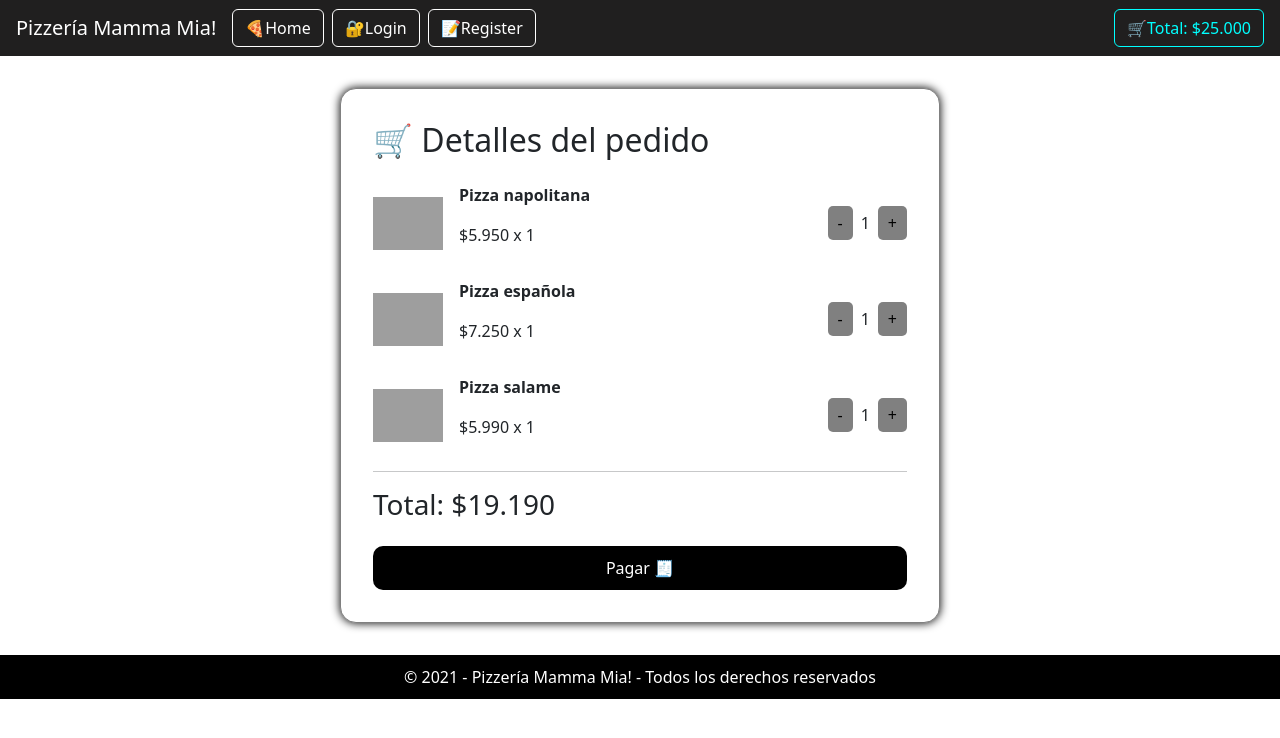
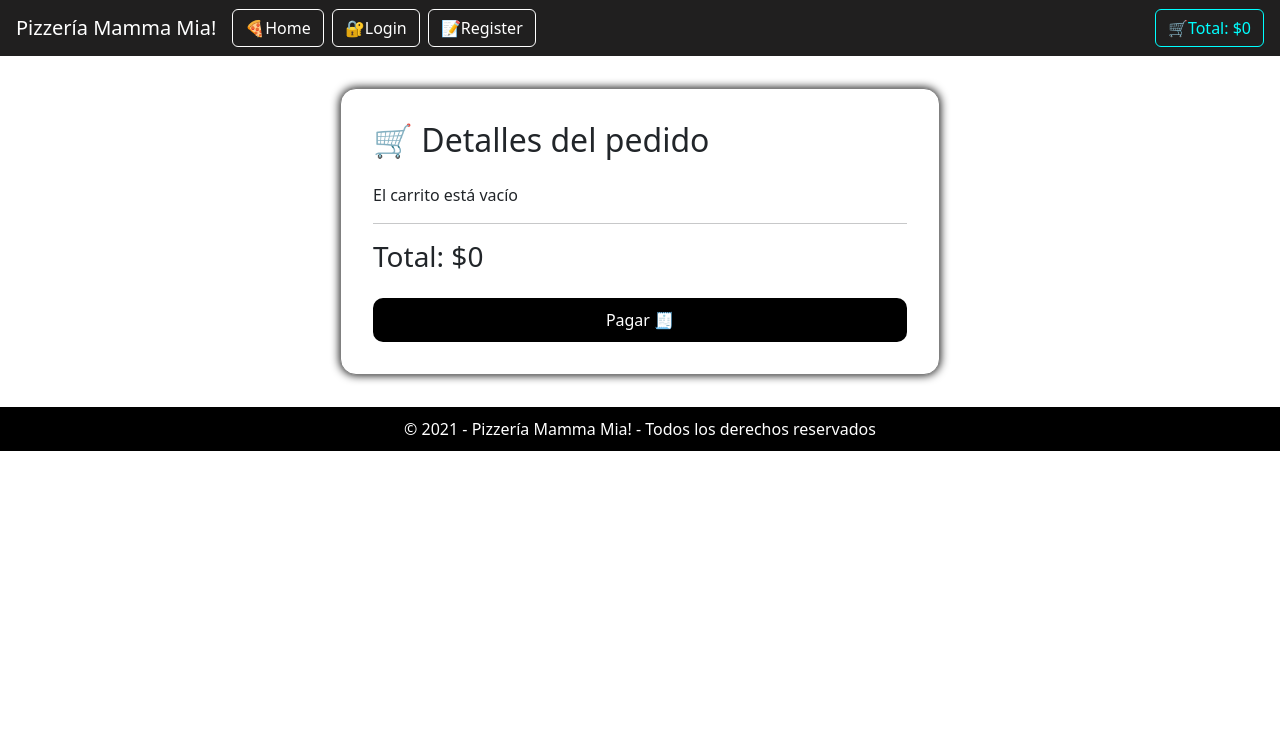
Before and after one commit to FranciBW/hito-1Pizzeria-Mamma-Mia, a React (Vite) app: page /cart in a window 1280 px wide. Shown: the top 738 px of the page. Built offline with nearby package versions, Linux system fonts and the light colour scheme; grey boxes are pictures that could not be loaded.

Commit message:
context agregado

```diff
--- a/src/components/Header.jsx
+++ b/src/components/Header.jsx
@@ -2,9 +2,9 @@ import React from 'react'
 
 const Header = () => {
   return (
-    <header class="fondo">
-      <div class="overlay"></div>
-      <div class="titulos">
+    <header className="fondo">
+      <div className="overlay"></div>
+      <div className="titulos">
         <h1>¡Pizzería Mamma Mía!</h1>
         <h6>¡Tenemos las mejores pizzas que podrás encontrar!</h6>
         <hr />
--- a/src/components/Navbar.jsx
+++ b/src/components/Navbar.jsx
@@ -1,9 +1,11 @@
-import React from 'react'
+import React, { useContext } from 'react'
 import { Link } from 'react-router-dom';
+import { CartContext } from '../context/CartContext';
 
 const Navbar = () => {
-  const total = 25000;
-  const token = false;
+  const { cart } = useContext(CartContext)
+  const total = cart.reduce((sum, item) => sum + item.price * item.count, 0)
+  const token = false
   return (
     <nav className="navbar navbar-expand-lg px-3">
       <Link className="navbar-brand me-3" to="/">Pizzería Mamma Mia!</Link>
--- /dev/null
+++ b/src/context/CartContext.jsx
@@ -0,0 +1,15 @@
+import { createContext, useState } from "react"
+
+export const CartContext = createContext()
+
+const CartProvider = ({ children }) => {
+  const [cart, setCart] = useState([])
+
+  return (
+    <CartContext.Provider value={{ cart, setCart }}>
+      {children}
+    </CartContext.Provider>
+  )
+}
+
+export default CartProvider
--- a/src/index.css
+++ b/src/index.css
@@ -202,10 +202,15 @@ body{
   border: 1px solid black;
   border-radius: 10px;
   padding-inline: 10px;
+  transition: transform 0.05s ease;
 }
 
 .card-buttons button:hover{
   background-color: gray;
+}
+
+.card-buttons button:active{
+  transform: scale(0.96);
 }
 
 .pizza-detail {
@@ -277,10 +282,15 @@ body{
   border-radius: 15px;
   cursor: pointer;
   display: block;
+  transition: transform 0.05s ease;
 }
 
 .register button:hover{
   background-color: aqua;
+}
+
+.register button:active{
+  transform: scale(0.96);
 }
 
 .login {
@@ -314,10 +324,15 @@ body{
   border-radius: 15px;
   cursor: pointer;
   display: block;
+  transition: transform 0.05s ease;
 }
 
 .login button:hover{
   background-color: aqua;
+}
+
+.login button:active{
+  transform: scale(0.96);
 }
 
 .cart {
@@ -380,10 +395,14 @@ body{
   border-radius: 10px;
   font-size: 1rem;
   cursor: pointer;
+  transition: transform 0.05s ease;
 }
 
 .pay-btn:hover {
   background-color: gray;
+}
+.pay-btn:active {
+   transform: scale(0.96);
 }
 
 .profile-card{
@@ -404,8 +423,13 @@ body{
   border-radius: 15px;
   cursor: pointer;
   display: block;
+  transition: transform 0.05s ease;
 }
 
 .profile-card button:hover{
   background-color: aqua;
 }
+
+.profile-card button:active{
+  transform: scale(0.96);
+}
--- a/src/main.jsx
+++ b/src/main.jsx
@@ -4,11 +4,14 @@ import './index.css'
 import App from './App.jsx'
 import 'bootstrap/dist/css/bootstrap.min.css'
 import { BrowserRouter } from 'react-router-dom'
+import CartProvider from './context/CartContext.jsx'
 
 createRoot(document.getElementById('root')).render(
   <StrictMode>
     <BrowserRouter>
+    <CartProvider>
       <App />
+    </CartProvider>
     </BrowserRouter>
   </StrictMode>
 )
--- a/src/views/CartPage.jsx
+++ b/src/views/CartPage.jsx
@@ -1,8 +1,8 @@
-import React, { useState } from 'react'
-import { pizzaCart } from '../data/pizzas'
+import { useContext } from 'react';
+import { CartContext } from '../context/CartContext';
 
 const CartPage = () => {
-  const [cart, setCart] = useState(pizzaCart)
+  const { cart, setCart } = useContext(CartContext)
 
   const increase = (id) => {
     const updated = cart.map(item =>
@@ -13,12 +13,7 @@ const CartPage = () => {
 
   const decrease = (id) => {
     const updated = cart
-      .map(item => {
-        if (item.id === id) {
-          return { ...item, count: item.count - 1 }
-        }
-        return item
-      })
+      .map(item => item.id === id ? { ...item, count: item.count - 1 } : item)
       .filter(item => item.count > 0)
     setCart(updated)
   }
--- a/src/views/HomePage.jsx
+++ b/src/views/HomePage.jsx
@@ -1,10 +1,12 @@
 // import CardPizza from './CardPizza'
 // import { pizzas } from '../data/pizzas'
-import { useEffect, useState } from "react"
+import { useContext, useEffect, useState } from "react"
 import Header from "../components/Header"
+import { CartContext } from "../context/CartContext"
 
 const HomePage = () => {
   const [pizzas, setPizzas] = useState([])
+  const { cart, setCart } = useContext(CartContext)
 
   useEffect(() => {
     const fetchPizzas = async () => {
@@ -19,6 +21,18 @@ const HomePage = () => {
 
     fetchPizzas()
   }, [])
+
+    const addToCart = (pizza) => {
+    const exists = cart.find(item => item.id === pizza.id)
+    if (exists) {
+      setCart(cart.map(item =>
+        item.id === pizza.id ? { ...item, count: item.count + 1 } : item
+      ));
+    } else {
+      setCart([...cart, { ...pizza, count: 1 }])
+    }
+  }
+
   return (
     <>
       <Header />
@@ -37,7 +51,7 @@ const HomePage = () => {
             <p><strong>${pizza.price.toLocaleString("es-CL")}</strong></p>
             <div className="card-buttons">
               <a href="#">Ver Más 👀</a>
-              <button>Añadir 🛒</button>
+              <button onClick={() => addToCart(pizza)}>Añadir 🛒</button>
             </div>
           </div>
         ))}
```
